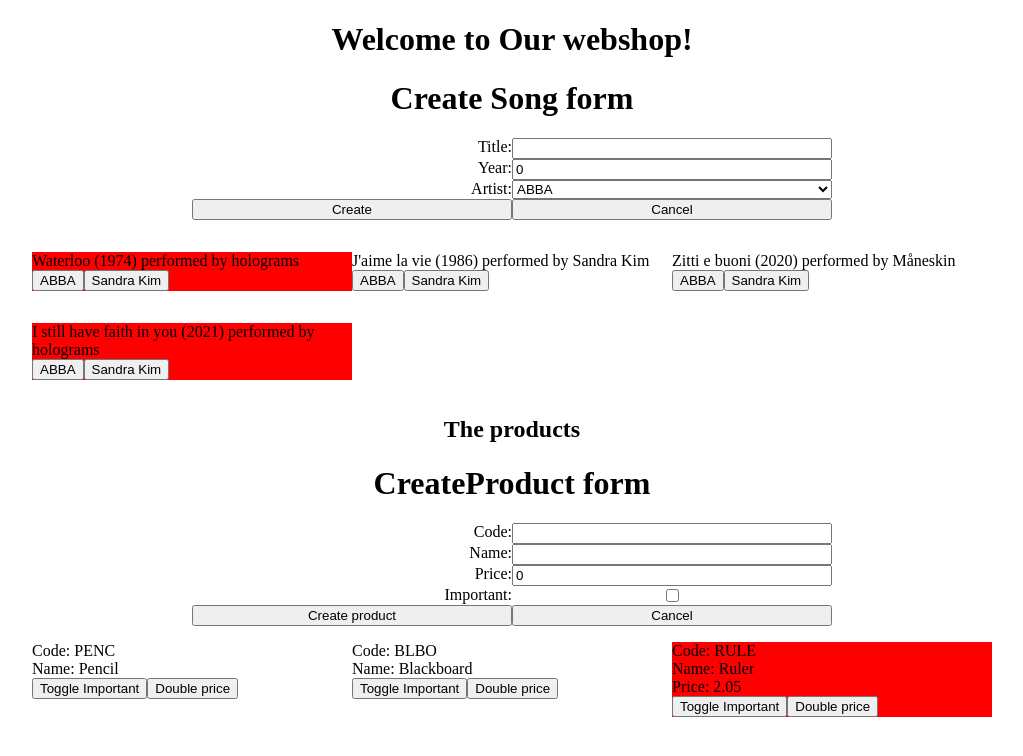
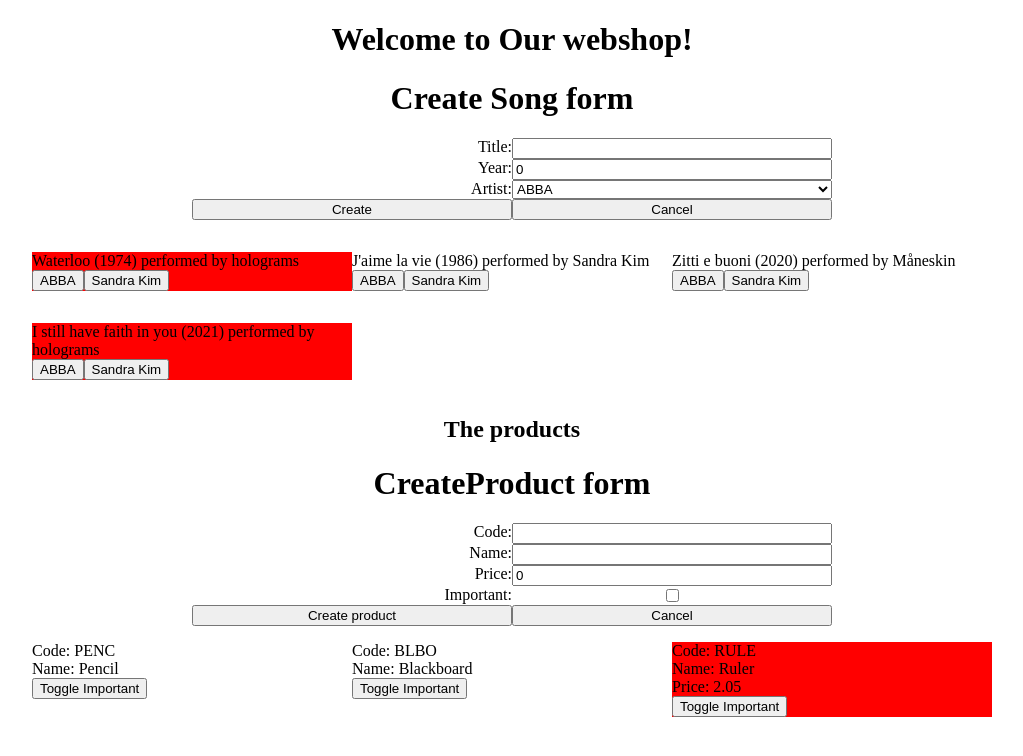
Before and after one commit to Jef-DS/angwebshop, an Angular app: page / in a window 1280 px wide. Shown: the top 756 px of the page, without its empty margins (128-1151 px from the left). Built offline with nearby package versions, Linux system fonts and the light colour scheme.

Commit message:
Add non-unique productcode error

```diff
--- a/src/app/product/create-product/create-product.component.html
+++ b/src/app/product/create-product/create-product.component.html
@@ -5,7 +5,7 @@
     <label class="product-label">Name</label><input type="text" name="name"
                         #name="ngModel" required [(ngModel)]="product.name" />
     <label class="product-label">Price</label><input type="number" name="price"
-                        #price="ngModel" required [(ngModel)]="product.price"  />
+                        #price="ngModel"required [(ngModel)]="product.price"  />
     <label class="product-label">Important</label><input type="checkbox" name="important"
                         [(ngModel)]="product.isImportant" />
     <button>Create product</button>
@@ -15,6 +15,7 @@
     <li *ngIf="code.errors && (code.errors['minlength'] || code.errors['maxlength'])">
         Code must be 4 characters long
     </li>
+    <li *ngIf="code.errors && code.errors['notUnique']">Code is not unique</li>
     <li *ngIf="name.errors && name.errors['required']">Name is required</li>
     <li *ngIf="price.errors && price.errors['required']">Price is required</li>
  </ul>
--- a/src/app/product/create-product/create-product.component.ts
+++ b/src/app/product/create-product/create-product.component.ts
@@ -20,9 +20,13 @@ export class CreateProductComponent implements OnInit {
   ngOnInit(): void {
   }
   createProduct(form:NgForm):void{
-    if (this.productService.createProduct(this.product)){
-      this.product = new Product('', '', 0);
-      form.resetForm(this.product);
+    if (form.valid){
+      if (this.productService.createProduct(this.product)){
+        this.product = new Product('', '', 0);
+        form.resetForm(this.product);
+      }else{
+        form.controls['code'].setErrors({notUnique:true});
+      }
     }
   }
 }
--- a/src/app/product/product-single-item/product-single-item.component.html
+++ b/src/app/product/product-single-item/product-single-item.component.html
@@ -3,5 +3,4 @@
     <div class="product-name"><span class="product-label">Name</span>{{ product.name }}</div>
     <div *ngIf="product.isImportant" class="product-price"><span class="product-label">Price</span>{{ product.price }}</div>
     <button (click)="toggleImportant()">Toggle Important</button>
-    <button (click)="double()">Double price</button>
 </article>
--- a/src/app/product/product-single-item/product-single-item.component.ts
+++ b/src/app/product/product-single-item/product-single-item.component.ts
@@ -20,7 +20,4 @@ export class ProductSingleItemComponent implements OnInit {
     this.clickProduct.emit(this.product); //send the product to the parent
   }
 
-  double(){
-    this.doublePrice.emit(this.product);
-  }
 }
```
